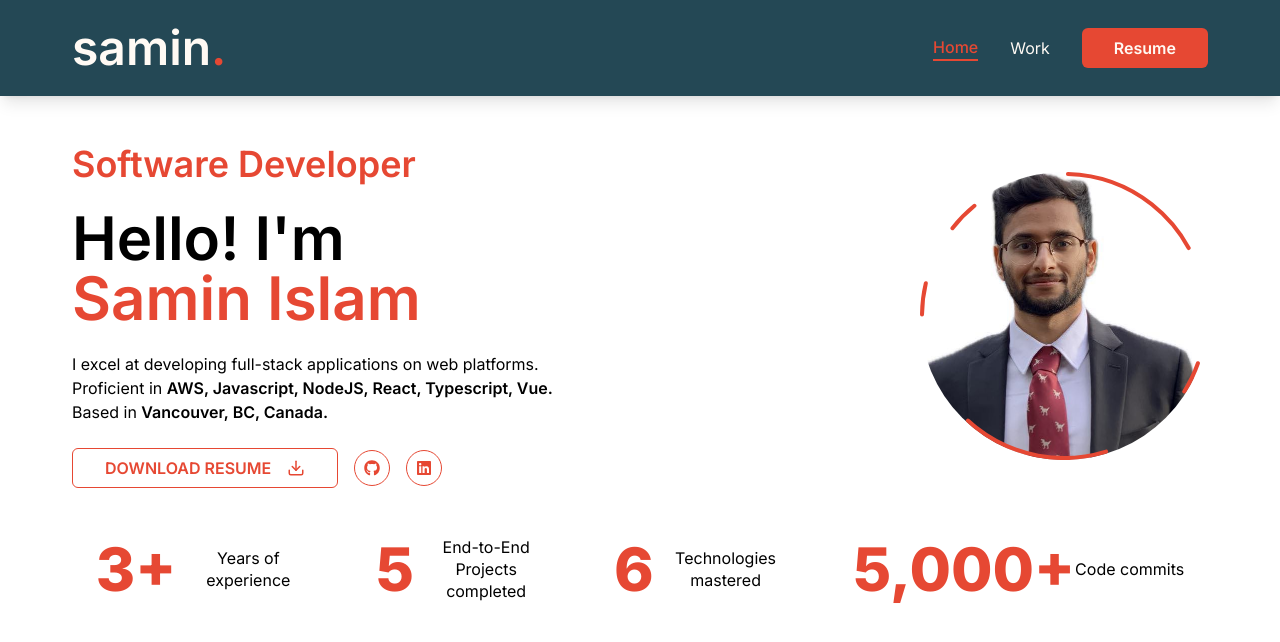
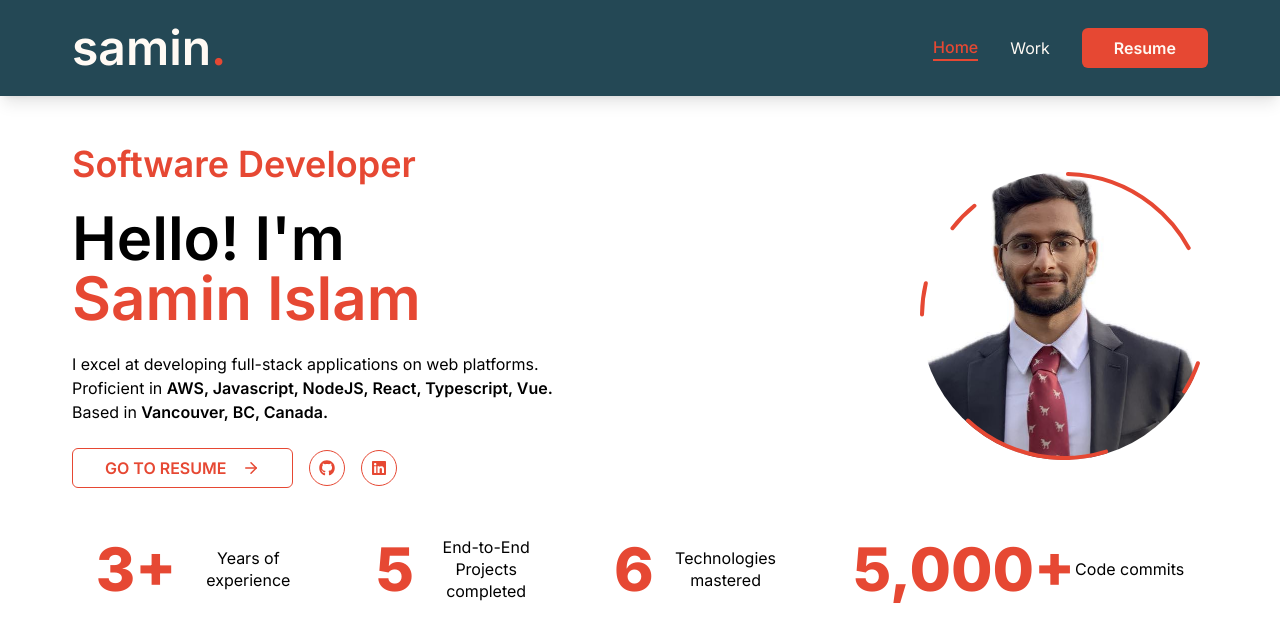
Before and after one commit to saminsss/portfolio, a Next.js app: page / in a window 1280 px wide. Shown: the top 642 px of the page. Built offline with nearby package versions, Linux system fonts and the light colour scheme.

Commit message:
add resume link

```diff
--- a/src/components/hero/Hero.tsx
+++ b/src/components/hero/Hero.tsx
@@ -1,4 +1,5 @@
-import { FiDownload } from 'react-icons/fi';
+import Link from 'next/link';
+import { FiArrowRight } from 'react-icons/fi';
 import Socials from '../Socials';
 import { Button } from '../ui/button';
 import HeroPhoto from './HeroPhoto';
@@ -24,8 +25,14 @@ const Hero = () => {
         </p>
         <div className="w-72 flex flex-col md:flex-row items-center gap-4 self-center md:self-auto">
           <Button variant="outline" className="uppercase">
-            <span className="mr-4">Download Resume</span>
-            <FiDownload className="text-lg" />
+            <Link
+              href="https://drive.google.com/file/d/1A2Mjlv8FKvKSD_CuKhfU_XLZjOfahdxm/view?usp=drive_link"
+              target="_blank"
+              rel="noreferrer noopener"
+              className="mr-4">
+              Go To Resume
+            </Link>
+            <FiArrowRight className="text-lg" />
           </Button>
           <Socials iconClass="w-9 h-9 border border-secondary rounded-full flex justify-center items-center text-secondary hover:bg-secondary hover:text-quaternary hover:transition-all duration-200" />
         </div>
```
